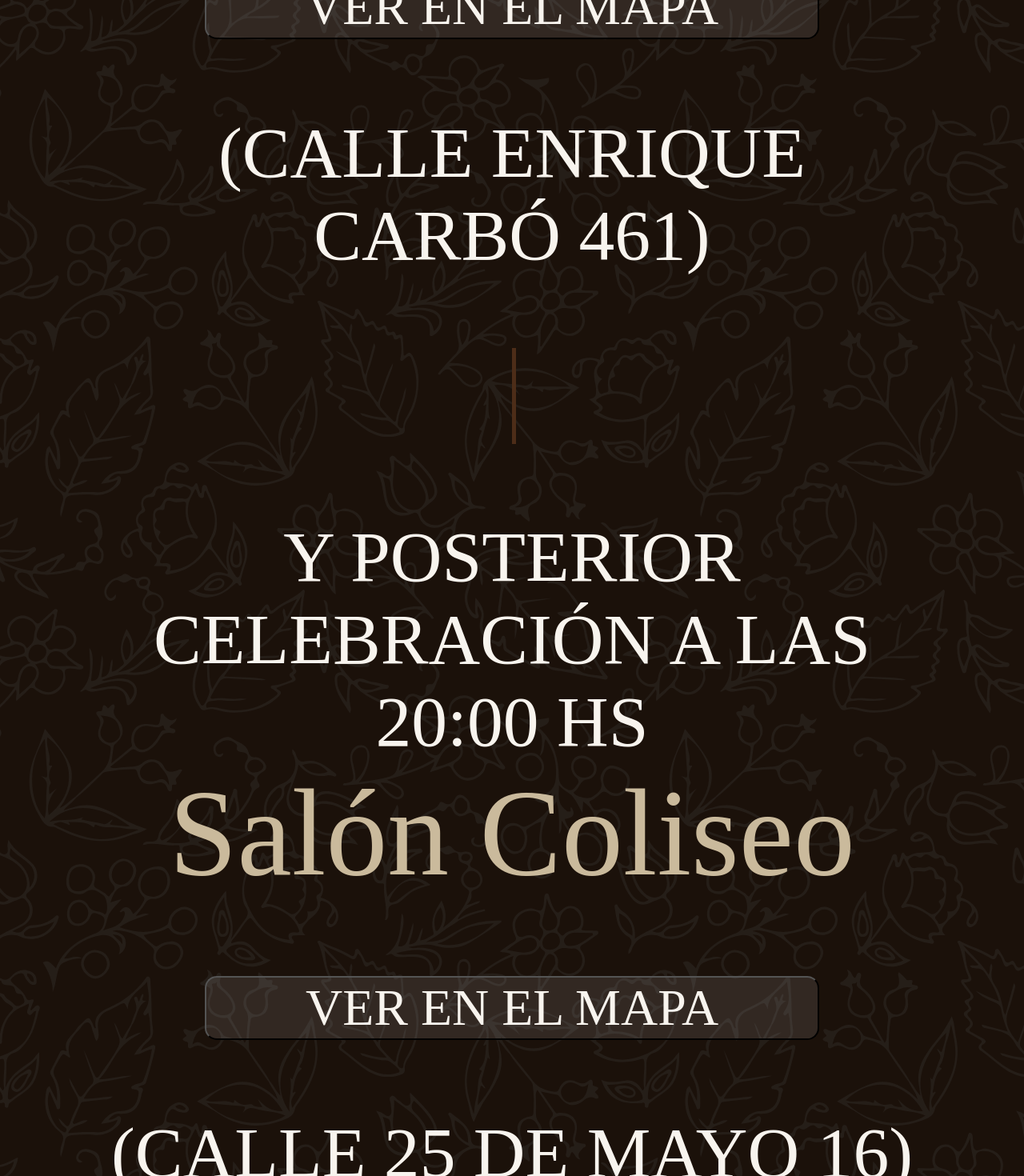
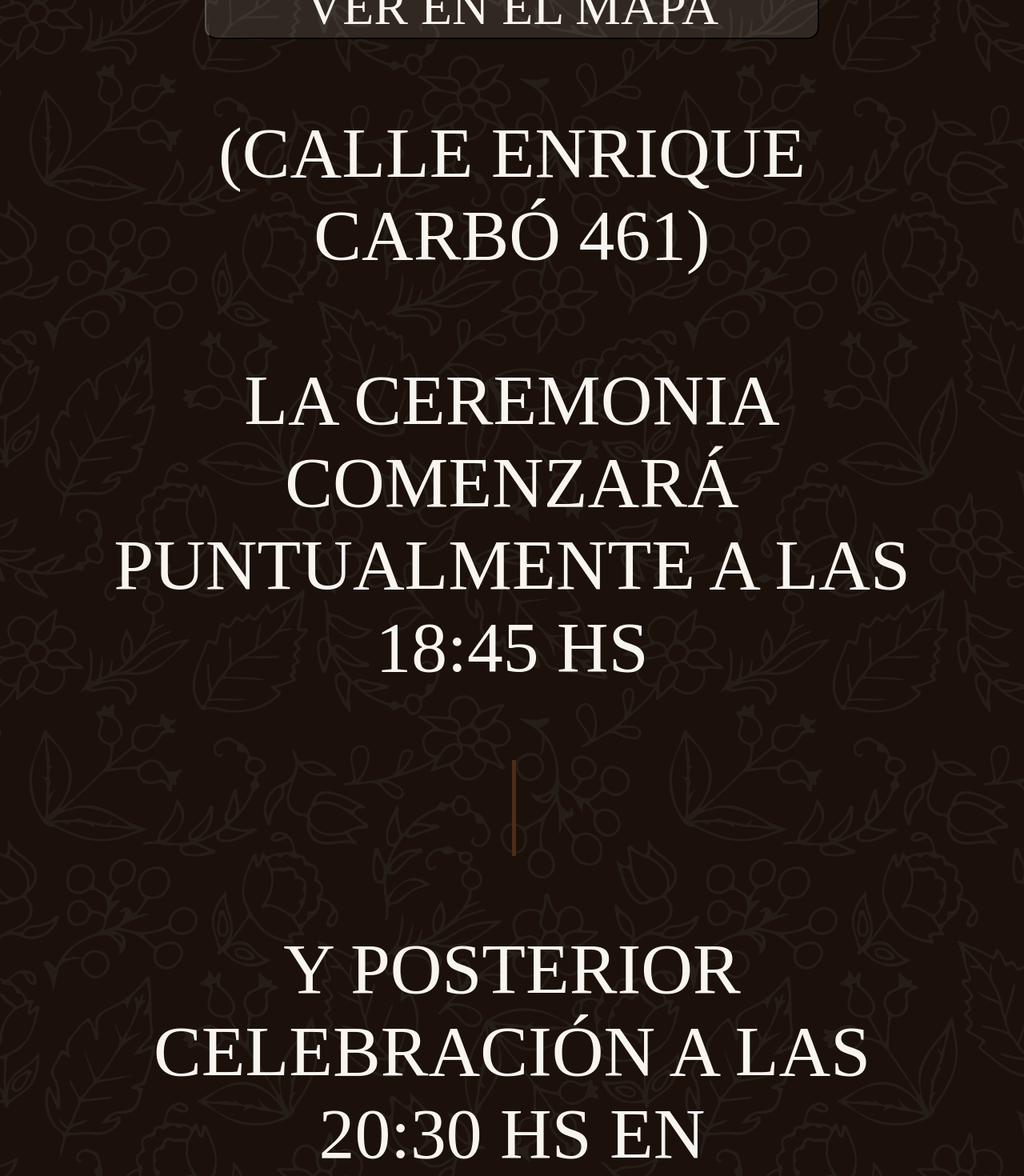
Before and after one commit to julian-cabrera/our-wedding-invitation, a React (Create React App) app: page / in a window 1280 px wide. Shown: the part 3860-5330 px from the top of the page at 80% size. Built offline with nearby package versions, Linux system fonts and the light colour scheme; a web font is replaced by a local one.

Commit message:
update 240922

```diff
--- a/src/component/ContactBlock.tsx
+++ b/src/component/ContactBlock.tsx
@@ -7,7 +7,7 @@
     <p className="annie">
       CONFIRMANOS TU ASISTENCIA ENVIÁNDONOS UN MENSAJE
       <br />
-      HASTA EL 02 DE OCTUBRE
+      HASTA EL 09 DE OCTUBRE
       <LinkButton
         text={"ENVIAR MENSAJE A JULI\n📲 343-4620007"}
         link={
--- a/src/routes/App.tsx
+++ b/src/routes/App.tsx
@@ -33,10 +33,10 @@
         hasButton={true}
         btnText="VER EN EL MAPA"
         btnLink="https://maps.app.goo.gl/2qSYKCuKoPFduVVr8"
-        subText="(CALLE ENRIQUE CARBÓ 461)"
+        subText={"(CALLE ENRIQUE CARBÓ 461)\n\nLA CEREMONIA COMENZARÁ PUNTUALMENTE A LAS 18:45 HS"}
       />
       <ContentBlock
-        text={"Y POSTERIOR CELEBRACIÓN A LAS 20:00 HS"}
+        text={"Y POSTERIOR CELEBRACIÓN A LAS 20:30 HS EN"}
         highlightedText="Salón Coliseo"
         hasButton={true}
         btnText="VER EN EL MAPA"
```
